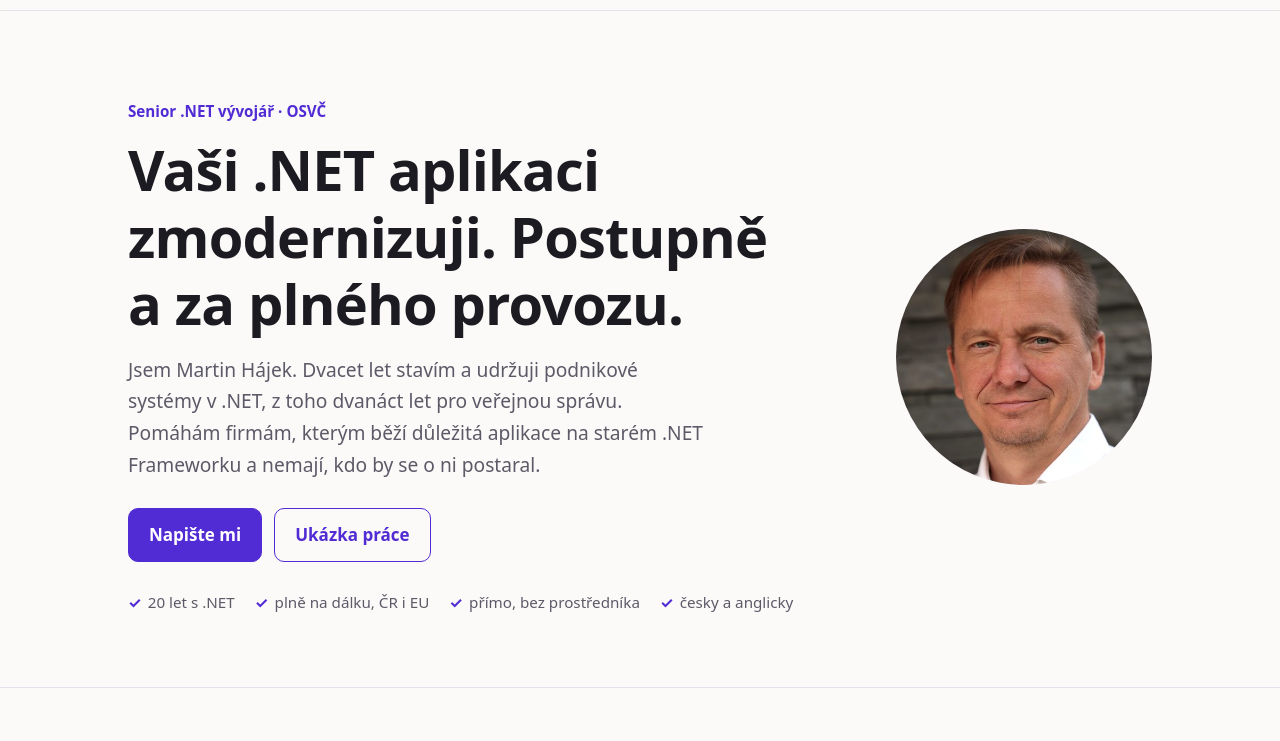
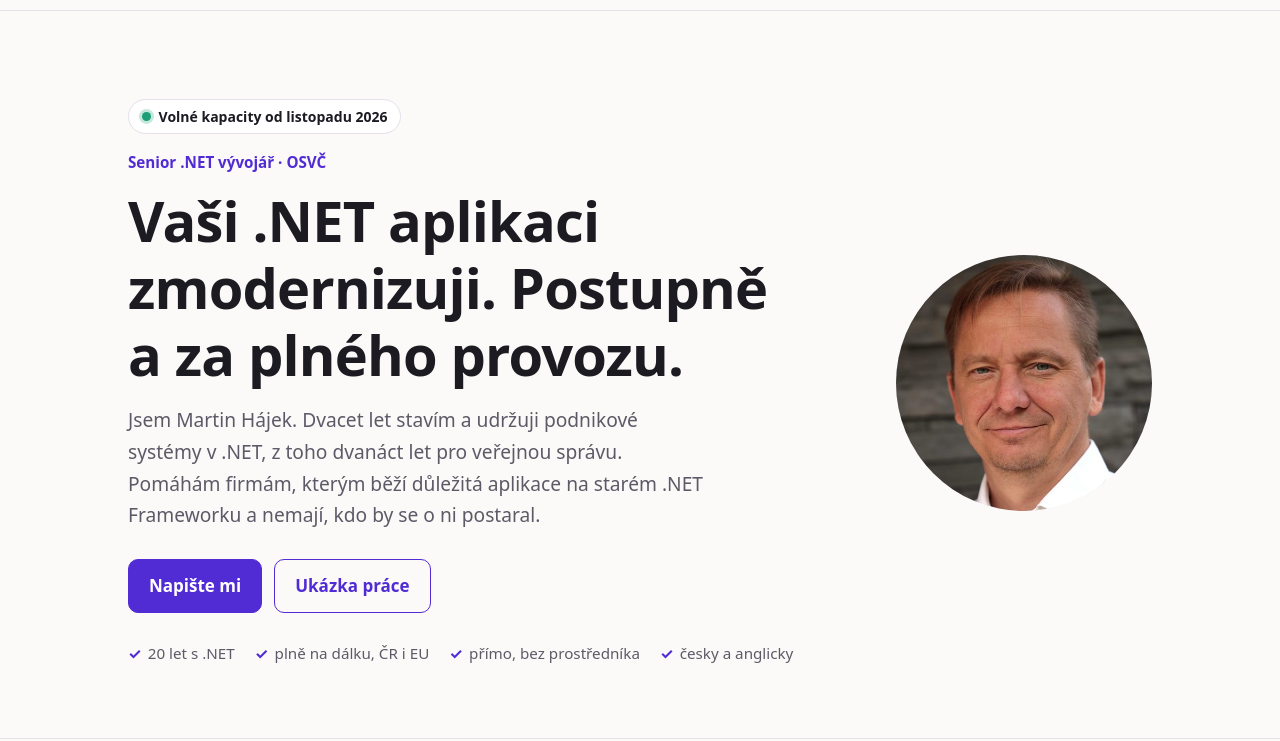
Before and after one commit to martasIII/martinhajek.dev, a plain HTML site: page site/index.html in a window 1280 px wide. Shown: the part 50-791 px from the top of the page. Drawn offline with Linux system fonts and the light colour scheme.

Commit message:
Štítek dostupnosti nad nadpisem
Co-Authored-By: Claude Opus 5.5 <noreply@anthropic.com>

```diff
--- a/site/index.html
+++ b/site/index.html
@@ -52,6 +52,7 @@
     <section class="hero">
       <div class="wrap">
         <div>
+          <p class="availability">Volné kapacity od listopadu 2026</p>
           <p class="eyebrow">Senior .NET vývojář · OSVČ</p>
           <h1>Vaši .NET aplikaci zmodernizuji. Postupně a&nbsp;za plného provozu.</h1>
           <p class="lead">Jsem Martin Hájek. Dvacet let stavím a&nbsp;udržuji podnikové systémy v&nbsp;.NET, z&nbsp;toho dvanáct let pro veřejnou správu. Pomáhám firmám, kterým běží důležitá aplikace na starém .NET Frameworku a&nbsp;nemají, kdo by se o&nbsp;ni postaral.</p>
--- a/site/styles.css
+++ b/site/styles.css
@@ -557,3 +557,26 @@ p {
   border-style: dashed;
   color: var(--muted);
 }
+
+/* Dostupnost nad nadpisem; měsíc, ne den, ať text hned nezastará. */
+.availability {
+  display: inline-flex;
+  align-items: center;
+  gap: 0.5rem;
+  margin: 0 0 1rem;
+  padding: 0.3rem 0.8rem;
+  border: 1px solid var(--line);
+  border-radius: 999px;
+  background: var(--surface);
+  font-size: 0.875rem;
+  font-weight: 600;
+}
+
+.availability::before {
+  content: "";
+  width: 0.55rem;
+  height: 0.55rem;
+  border-radius: 50%;
+  background: #1d9e75;
+  box-shadow: 0 0 0 3px color-mix(in srgb, #1d9e75 25%, transparent);
+}
```
Also changed, not shown: site/en/index.html (+1 -0 lines).
